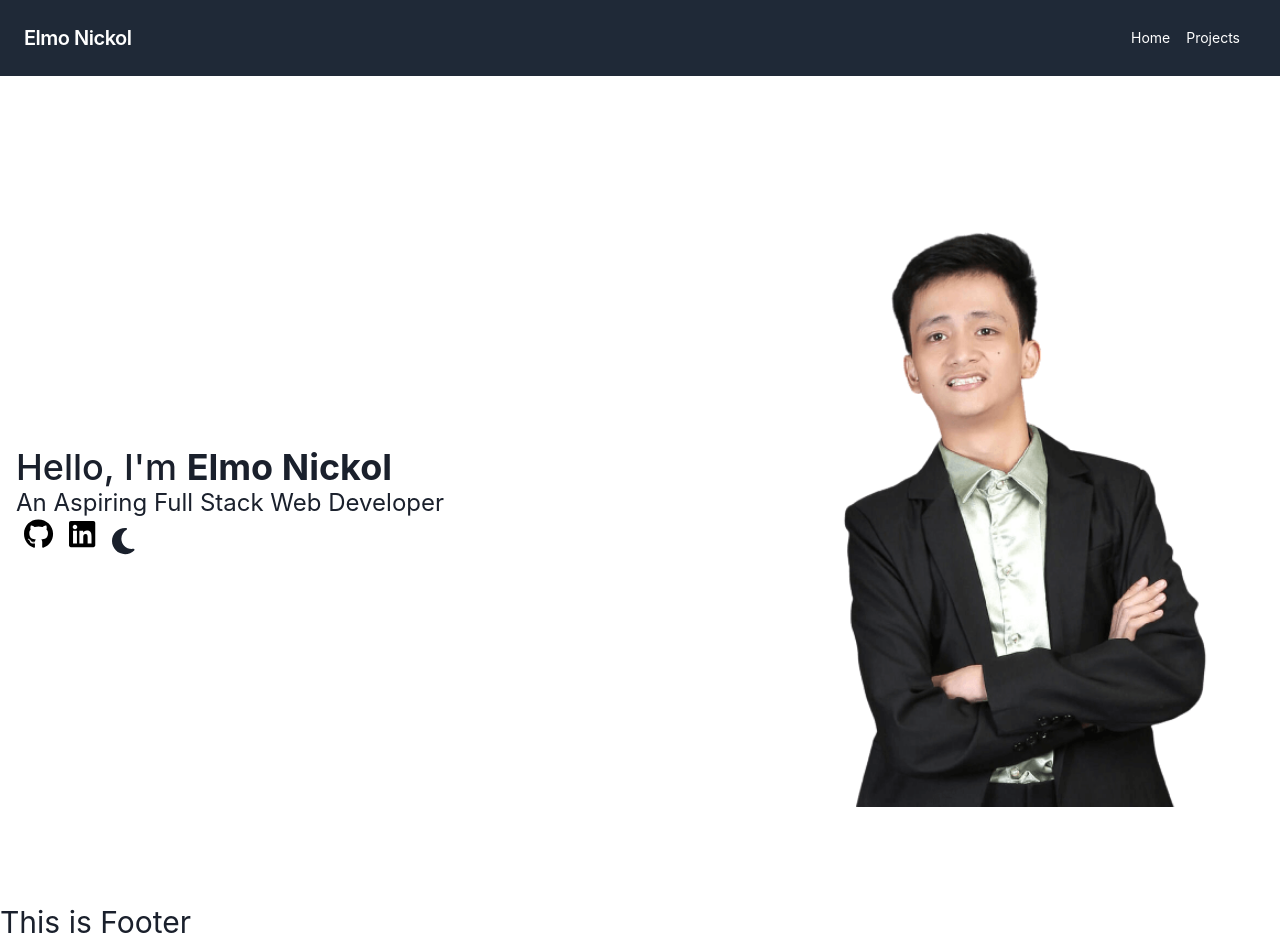
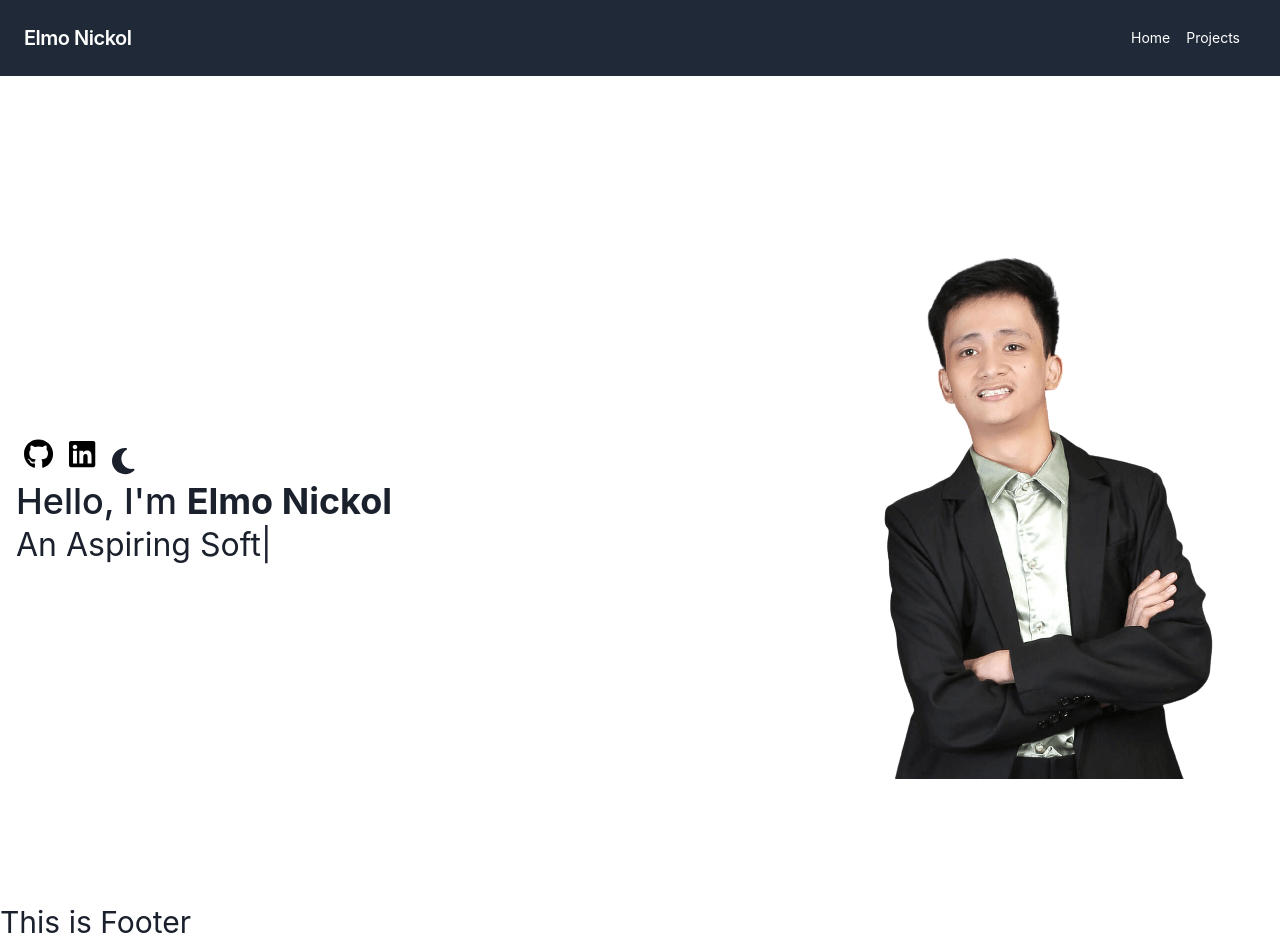
Before and after one commit to elmonickcool/my_portfolio, a Next.js app: page / in a window 1280 px wide. Built offline with nearby package versions, Linux system fonts and the light colour scheme.

Commit message:
import and implement TypeAnimation

```diff
--- a/src/components/sections/Hero.jsx
+++ b/src/components/sections/Hero.jsx
@@ -1,22 +1,38 @@
-import Image from "next/image";
 import LinkedinIcon from "../ui/LinkedinIcon";
 import GithubIcon from "../ui/GithubIcon";
 import DarkModeSwitch from "../ui/DarkModeSwitch";
+import { TypeAnimation } from "react-type-animation";
 
 const Hero = () => {
   return (
-    <div className="h-screen items-center flex ">
+    <div className="h-screen items-center flex  ">
       <div className="ml-4">
+        <GithubIcon />
+        <LinkedinIcon />
+        <DarkModeSwitch />
         <h1 className="font-medium text-4xl">
           Hello, I&apos;m <span className="font-bold">Elmo Nickol</span>
         </h1>
-        <h3 className="text-2xl">An Aspiring Full Stack Web Developer</h3>
-          <GithubIcon/>
-          <LinkedinIcon/>
-          <DarkModeSwitch/>
+        <TypeAnimation
+          sequence ={[
+            'An Aspiring Full Stack Web Developer',
+            1000,
+            'An Aspiring Software Engineer',
+            1000,
+            'An Aspiring Front-end Developer',
+            1000,
+            'An Aspiring Back-end Developer',
+            1000,
+          ]}
+          speed={30}
+          style={{ fontSize: '2em' }}
+          wrapper="span"
+          repeat={Infinity}
+        />
+
       </div>
       <div className="flex flex-1 justify-end">
-        <Image src="/hero.png" width={500} height={500} alt="your-image-alt-text" />
+        <img src="/hero.png" alt="landing image" />
       </div>
     </div>
   );
```
